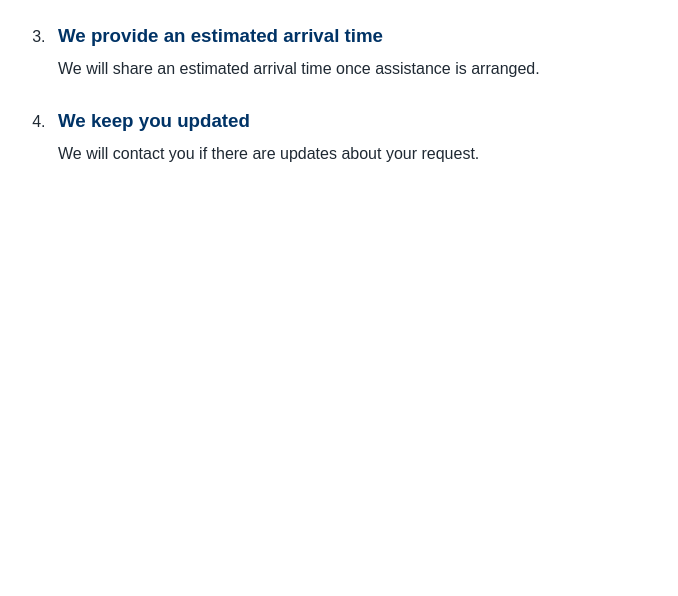
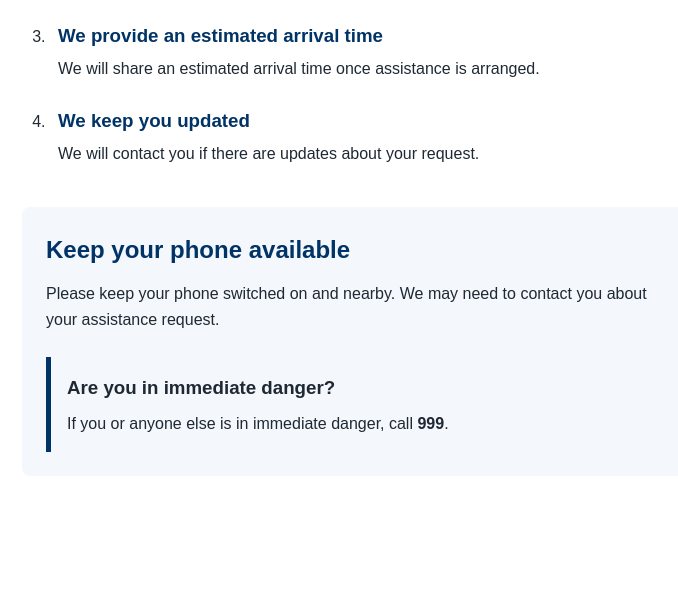
Before and after one commit to Reme65/almac-and-sons-mobile-fitting-services, a Django app: template templates/assistance-confirmation.html in a window 1280 px wide. Shown: the part 733-1329 px from the top of the page, without its empty margins (278-956 px from the left). Before the commit the page ends 895 px from the top, so only its background shows below. Run offline with Django 5.2, Linux system fonts and the light colour scheme; the template is opened without the code that fills it, so the values that code supplies are empty.

Commit message:
Add contact and safety guidance to assistance confirmation

```diff
--- a/static/css/styles.css
+++ b/static/css/styles.css
@@ -1005,6 +1005,44 @@ a {
     line-height: 1.6;
 }
 
+/* Assistance confirmation — contact and safety */
+
+.confirmation-contact {
+    max-width: 680px;
+    margin: 2.5rem auto;
+    padding: 1.5rem;
+    text-align: left;
+    background-color: #f4f7fb;
+    border-radius: 8px;
+}
+
+.confirmation-contact h2 {
+    margin-top: 0;
+    margin-bottom: 0.75rem;
+    color: #003366;
+}
+
+.confirmation-contact > p {
+    margin: 0;
+    line-height: 1.6;
+}
+
+.confirmation-emergency {
+    margin-top: 1.5rem;
+    padding: 1rem;
+    border-left: 5px solid #003366;
+}
+
+.confirmation-emergency h3 {
+    margin-top: 0;
+    margin-bottom: 0.5rem;
+}
+
+.confirmation-emergency p {
+    margin: 0;
+    line-height: 1.6;
+}
+
 /* ========================================
    Tablet
 ======================================== */
--- a/templates/assistance-confirmation.html
+++ b/templates/assistance-confirmation.html
@@ -109,6 +109,27 @@
                 </li>
             </ol>
         </section>
+
+        <section
+            class="confirmation-contact"
+            aria-labelledby="contact-heading"
+        >
+            <h2 id="contact-heading">Keep your phone available</h2>
+
+            <p>
+                Please keep your phone switched on and nearby.
+                We may need to contact you about your assistance request.
+            </p>
+
+            <div class="confirmation-emergency">
+                <h3>Are you in immediate danger?</h3>
+
+                <p>
+                    If you or anyone else is in immediate danger,
+                    call <strong>999</strong>.
+                </p>
+            </div>
+        </section>
         </section>
     </main>
 
```
Also changed, not shown: assistance/tests.py (+7 -0 lines).
